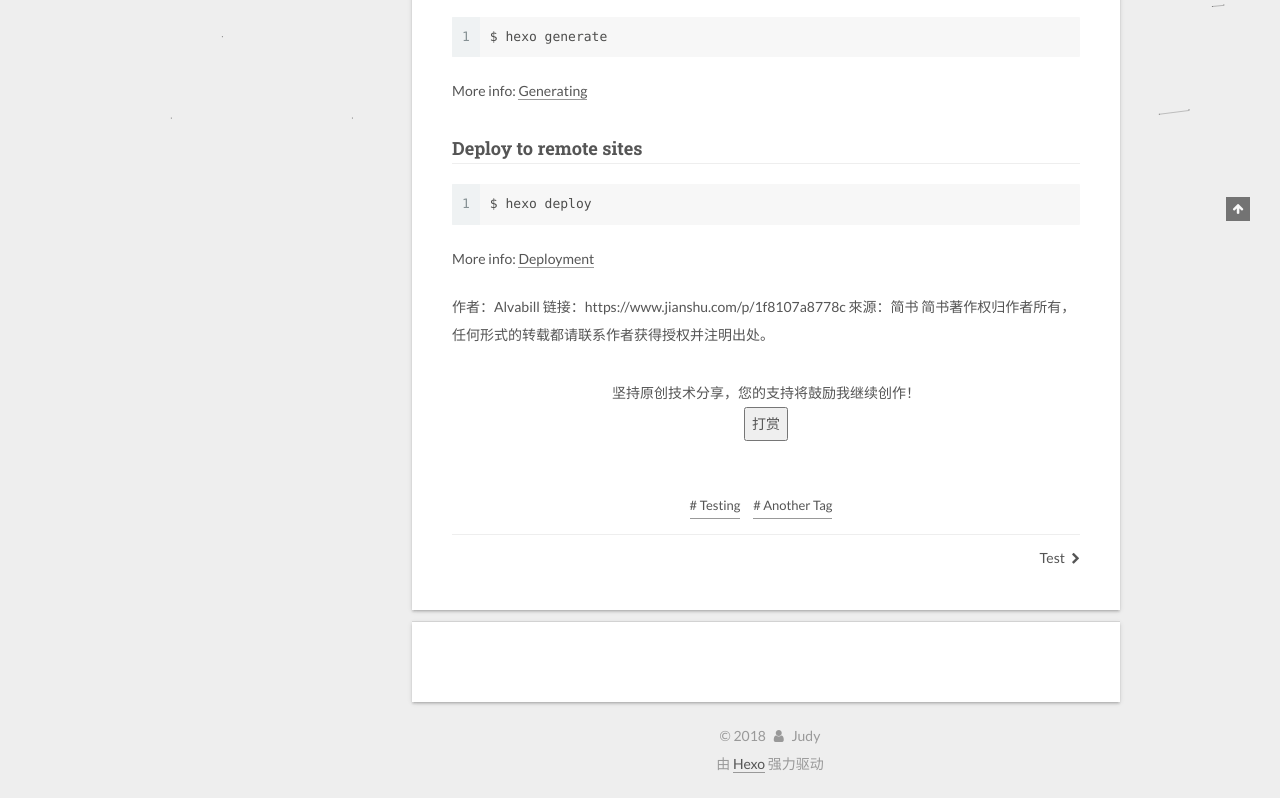
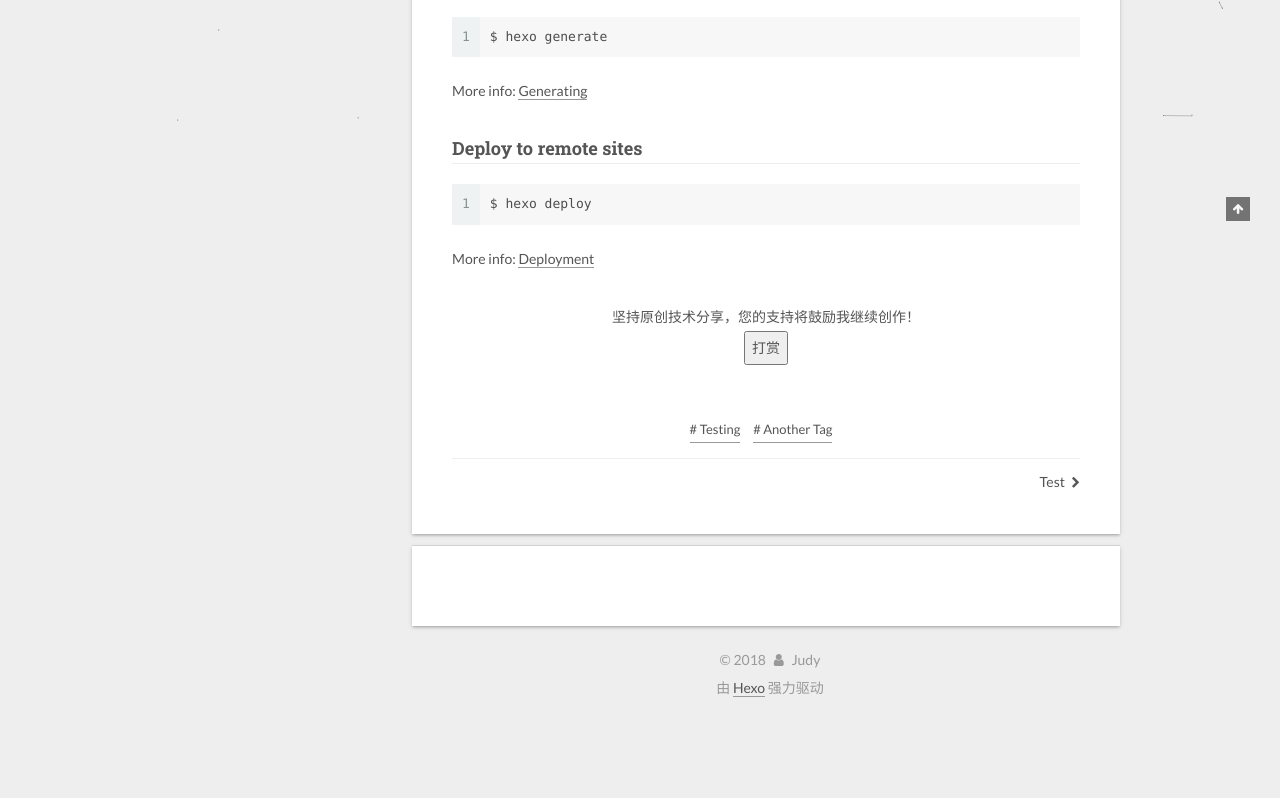
Before and after one commit to qiqine/qiqine.github.io, a plain HTML site: page 2018/11/14/hello-world/index.html in a window 1280 px wide. Shown: the part 679-1477 px from the top of the page. After the commit the page ends 1401 px from the top, so only its background shows below. Drawn offline with Linux system fonts and the light colour scheme; some packages are replaced by stand-ins of ours; a script that the page names is missing; a web font is replaced by a local one.

Commit message:
Site updated: 2018-11-16 14:41:35

```diff
--- a/2018/11/14/hello-world/index.html
+++ b/2018/11/14/hello-world/index.html
@@ -405,11 +405,6 @@
     <div>
 
 
-
-作者：Alvabill
-链接：https://www.jianshu.com/p/1f8107a8778c
-來源：简书
-简书著作权归作者所有，任何形式的转载都请联系作者获得授权并注明出处。
 
     </div>
 
```
Also changed, not shown: 2018/11/14/test/index.html (+0 -5 lines).
